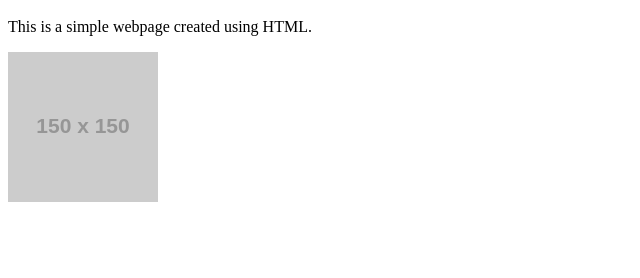
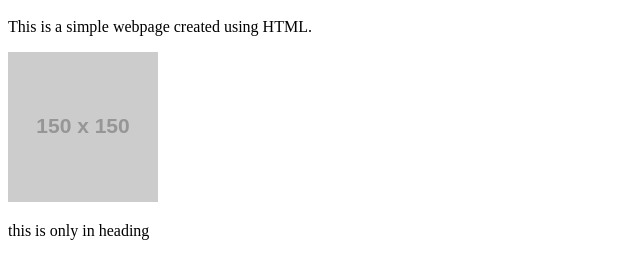
Before and after one commit to AJABHIMANYU/proj2, a plain HTML site: page index.html in a window 1280 px wide. Shown: the part 120-398 px from the top of the page, without its empty margins (0-640 px from the left). Drawn offline with Linux system fonts and the light colour scheme; placeholder pictures from the web are drawn by us.

Commit message:
new branch content

```diff
--- a/index.html
+++ b/index.html
@@ -11,5 +11,6 @@
     <h1>this is new line</h1>
     <p>This is a simple webpage created using HTML.</p>
     <img src="https://via.placeholder.com/150" alt="Placeholder Image">
+    <p>this is only in heading</p>
 </body>
 </html>
```
